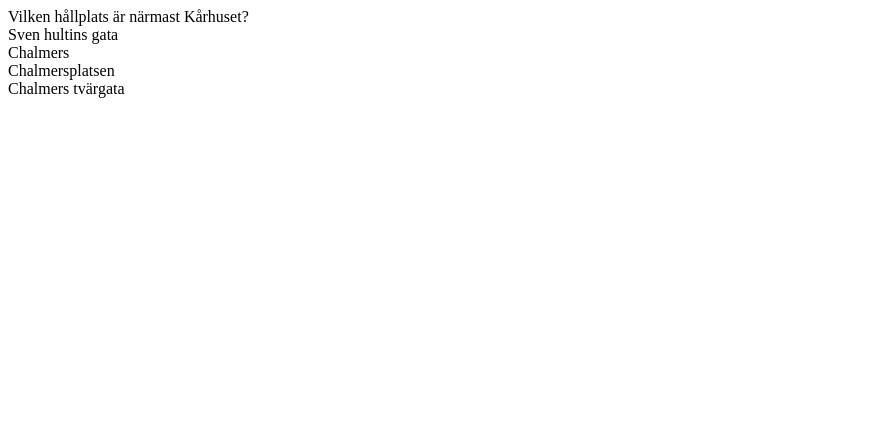
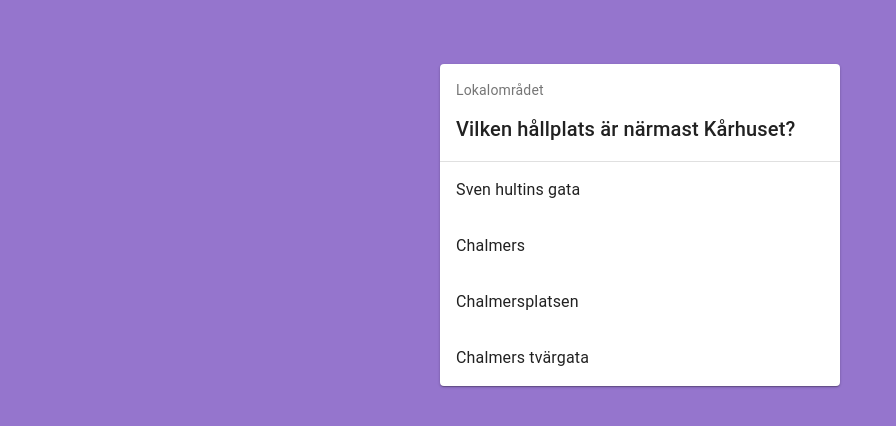
Before and after one commit to DanielWillim/DAT256, a React app: page / in a window 1280 px wide. Shown: the top 426 px of the page, without its empty margins (0-896 px from the left). Built offline with nearby package versions, Linux system fonts and the light colour scheme; the HTML template or start-up script is replaced by a standard one.

Commit message:
Showcasing styling with the App and Question components
This closes #19

```diff
--- a/src/Answer.jsx
+++ /dev/null
@@ -1,15 +0,0 @@
-import React, { Component } from 'react';
-
-export default class Answer extends Component {
-  constructor() {
-    super();
-}
-  onAnswer=()=>{this.props.onAnswer(this.props.isCorrect)}
-
-  render() {
-    return (
-      <div onClick={this.onAnswer}> {this.props.answer} </div>
-    );
-  }
-
-}
--- a/src/App.jsx
+++ b/src/App.jsx
@@ -1,5 +1,8 @@
 import React, { Component } from 'react';
 import { shuffle } from 'lodash/fp';
+import CssBaseline from '@material-ui/core/CssBaseline';
+import { createMuiTheme, MuiThemeProvider, withStyles } from '@material-ui/core/styles';
+import purple from '@material-ui/core/colors/deepPurple';
 
 import Question from 'question';
 import Win from 'Win';
@@ -46,7 +49,31 @@
 
 ];
 
-export default class App extends Component {
+const styles = theme => ({
+  main: {
+    width: 'auto',
+    display: 'block', // Fix IE 11 issue.
+    marginLeft: theme.spacing.unit * 3,
+    marginRight: theme.spacing.unit * 3,
+    marginTop: theme.spacing.unit * 8,
+    [theme.breakpoints.up(400 + theme.spacing.unit * 3 * 2)]: {
+      width: 400,
+      marginLeft: 'auto',
+      marginRight: 'auto',
+    },
+  },
+});
+
+const theme = createMuiTheme({
+  palette: {
+    background: {
+      default: purple[300],
+    },
+  },
+  typography: { useNextVariants: true },
+});
+
+class App extends Component {
 
   state = {
     responded: false,
@@ -62,14 +89,22 @@
     const { responded } = this.state;
     const { currentQuestion } = this.state;
 
+    const { classes: { main } } = this.props;
+
 
     if (!responded) {
       return (
-        <Question
-          answer={shuffle(currentQuestion.answers)}
-          onAnswer={won => this.setState({ responded: { won } })}
-          question={currentQuestion.question}
-        />
+        <MuiThemeProvider theme={theme}>
+          <CssBaseline />
+          <main className={main}>
+            <Question
+              category="Lokalområdet"
+              answers={shuffle(currentQuestion.answers)}
+              onAnswer={won => this.setState({ responded: { won } })}
+              question={currentQuestion.question}
+            />
+          </main>
+        </MuiThemeProvider>
       );
     } else if (responded.won) {
       return (<Win onNext={this.nextQuestion}/>);
@@ -79,3 +114,5 @@
     return (<Fail />);
   }
 }
+
+export default withStyles(styles)(App);
--- a/src/question.jsx
+++ b/src/question.jsx
@@ -1,23 +1,59 @@
-import React, { Component } from 'react';
-import Answer from 'Answer';
+import React from 'react';
+import { withStyles } from '@material-ui/core/styles';
+import Card from '@material-ui/core/Card';
+import CardActionArea from '@material-ui/core/CardActionArea';
+import CardContent from '@material-ui/core/CardContent';
+import Typography from '@material-ui/core/Typography';
+import Divider from '@material-ui/core/Divider';
 
-export default class Question extends Component {
-  constructor() {
-      super();
-  }
+const styles = () => ({
+  card: {
+    minWidth: 275,
+  },
+  bullet: {
+    display: 'inline-block',
+    margin: '0 2px',
+    transform: 'scale(0.8)',
+  },
+  title: {
+    fontSize: 14,
+  },
+  lowered: {
+    marginTop: 12,
+  },
+});
 
-  render() {
-    return (
-      <div>
-        <div> {this.props.question}
-        </div>
-        {this.props.answer.map(([text, isCorrect])=>(
-          <Answer answer={text}
-          onAnswer={this.props.onAnswer}
-          isCorrect={isCorrect}/>
-        ))}
-      </div>
-    );
-  }
+function Question({
+  answers,
+  question,
+  category,
+  onAnswer,
+  classes: {
+    card, title, lowered,
+  },
+}) {
+  return (
+    <Card className={card}>
+      <CardContent>
+        <Typography className={title} color="textSecondary" gutterBottom>
+          {category}
+        </Typography>
+        <Typography variant="h6" className={lowered}>
+          {question}
+        </Typography>
+      </CardContent>
+      <Divider />
+      { answers.map(([text, isCorrect]) => (
+        <CardActionArea key={text} onClick={() => onAnswer(isCorrect)}>
+          <CardContent>
+            <Typography variant="body1">
+              {text}
+            </Typography>
+          </CardContent>
+        </CardActionArea>
+      ))}
+    </Card>
+  );
+}
 
-}
+export default withStyles(styles)(Question);
```
